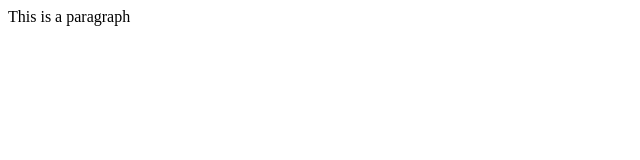
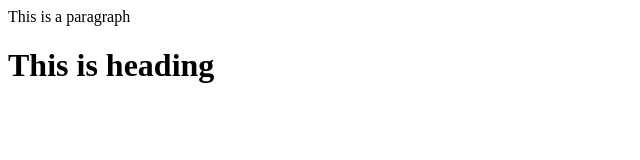
Before and after one commit to bd040923/GItTutorial, a plain HTML site: page index.html in a window 1280 px wide. Shown: the whole page, without its empty margins (0-640 px from the left). Drawn offline with Linux system fonts and the light colour scheme.

Commit message:
second commit

```diff
--- a/index.html
+++ b/index.html
@@ -1,3 +1,7 @@
 <p>
     This is a paragraph
 </p>
+
+<h1>
+    This is heading
+</h1>
```
